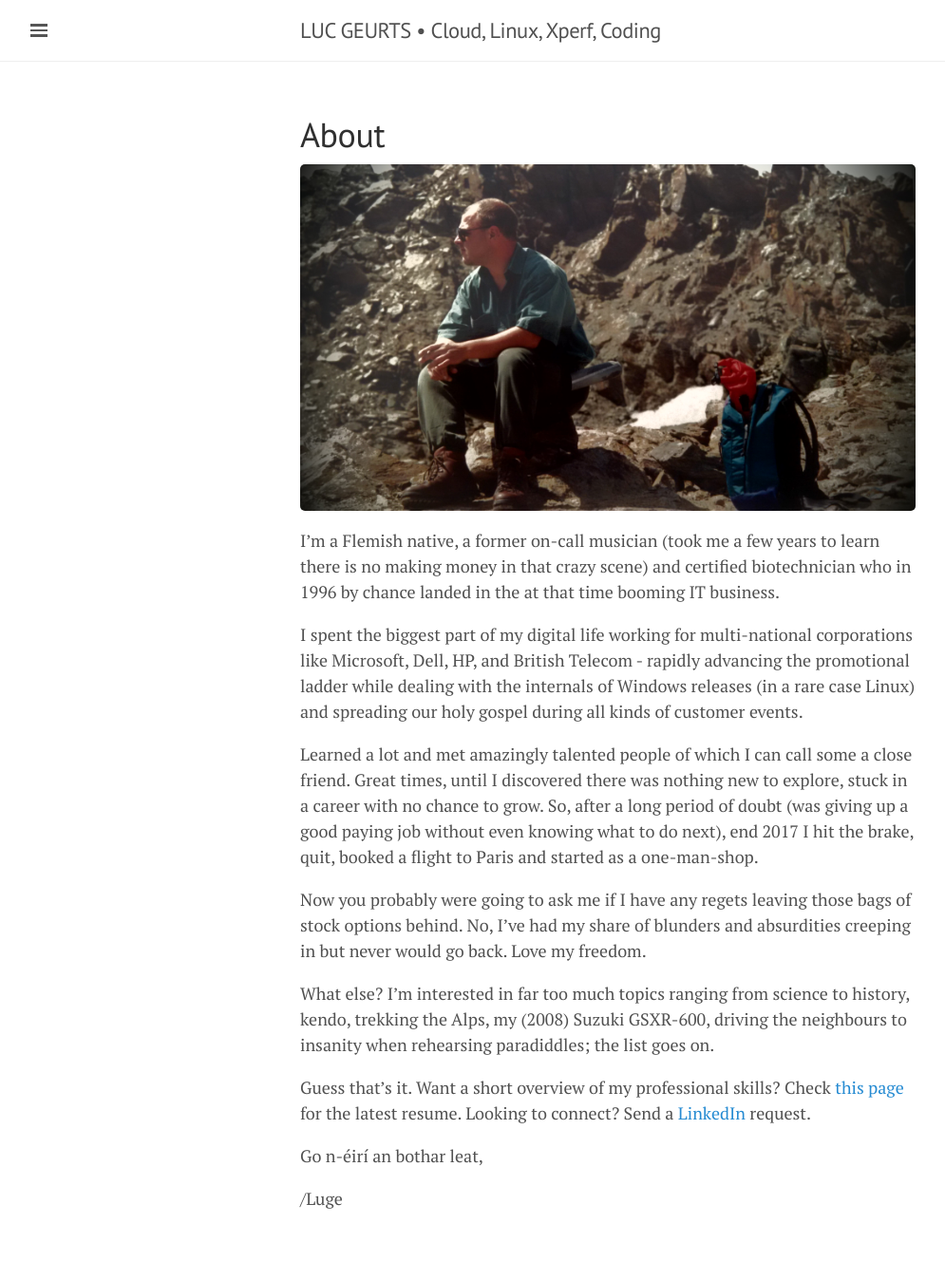
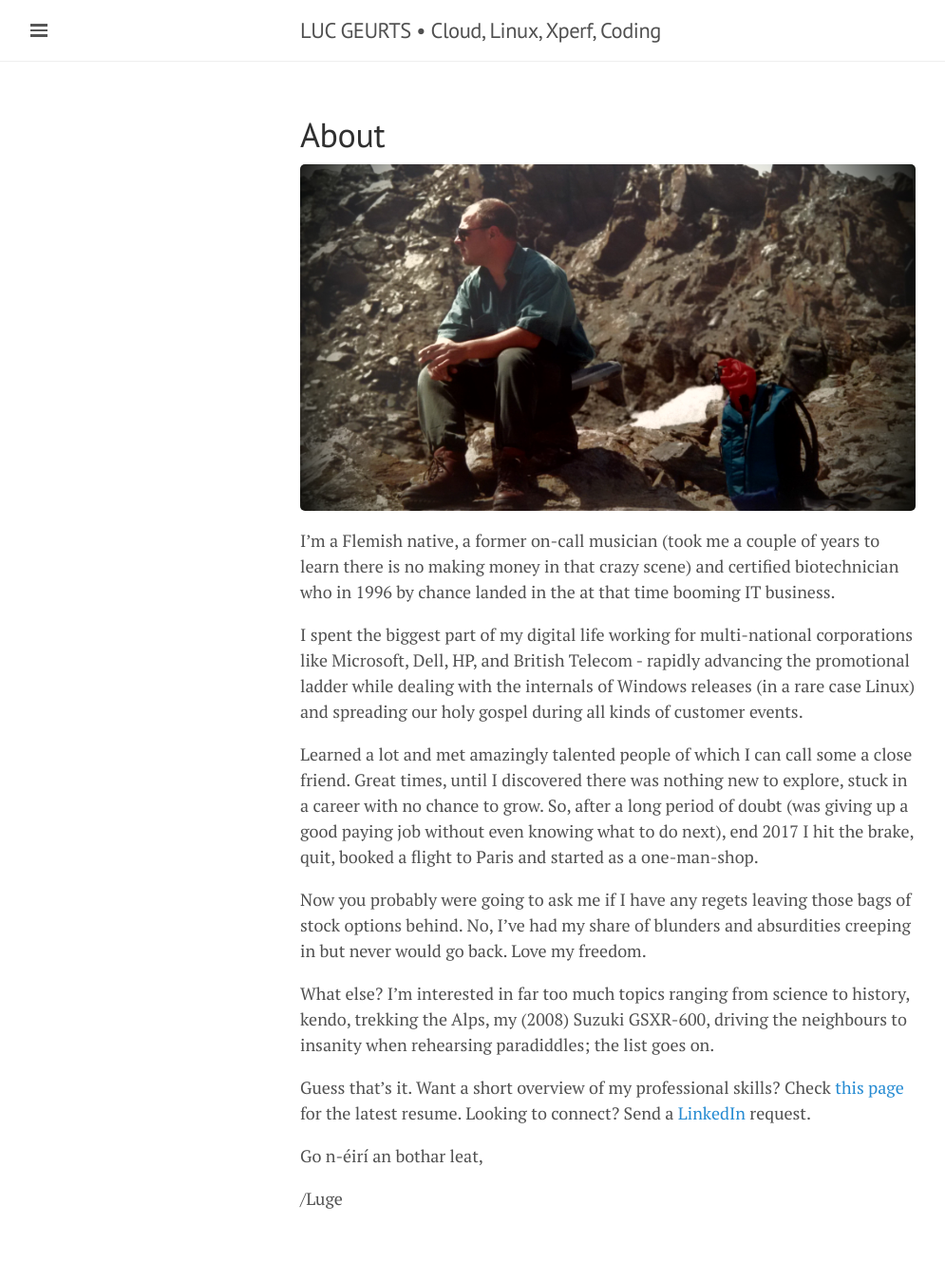
Before and after one commit to lgeurts/lgeurts.github.io, a Jekyll site: the page built from about.md, in a window 1280 px wide. Shown: the whole page at 95% size, without its empty margins (0-995 px from the left). Built offline with Jekyll 4.4.1, drawn with Linux system fonts in a browser that asks for light colours; nearby versions of some CDN libraries.

Commit message:
Update about.md

```diff
--- a/about.md
+++ b/about.md
@@ -5,7 +5,7 @@
 
 ![KNAV Austria](/assets/C2ADV01.jpg)
 
-I’m a Flemish native, a former on-call musician (took me a few years to learn there is no making money in that crazy scene) and certified biotechnician who in 1996 by chance landed in the at that time booming IT business.
+I’m a Flemish native, a former on-call musician (took me a couple of years to learn there is no making money in that crazy scene) and certified biotechnician who in 1996 by chance landed in the at that time booming IT business.
 
 I spent the biggest part of my digital life working for multi-national corporations like Microsoft, Dell, HP, and British Telecom - rapidly advancing the promotional ladder while dealing with the internals of Windows releases (in a rare case Linux) and spreading our holy gospel during all kinds of customer events.
 
```
